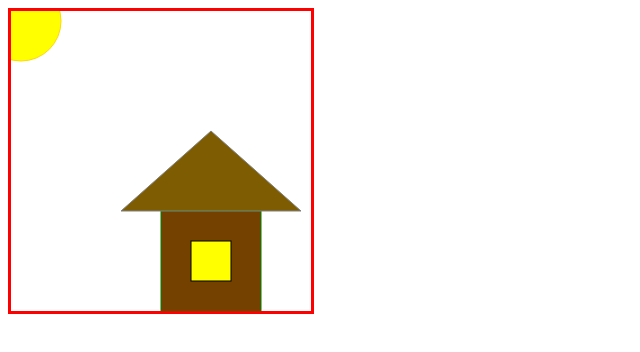
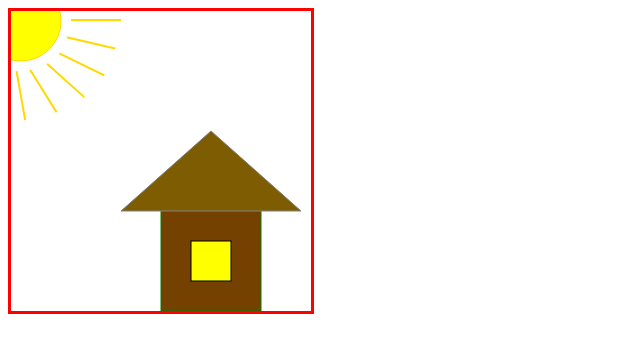
Before and after one commit to Dauhaliavets/IT-academy, a plain HTML site: page svg/index.html in a window 1280 px wide. Shown: the whole page, without its empty margins (0-640 px from the left). Drawn offline with Linux system fonts and the light colour scheme.

Commit message:
add LINE

```diff
--- a/svg/css/style.css
+++ b/svg/css/style.css
@@ -3,3 +3,6 @@ svg {
   width: 300px;
   border: 3px solid red;
 }
+svg circle:hover{
+  fill: rgb(104, 255, 45);
+}
--- a/svg/index.html
+++ b/svg/index.html
@@ -8,8 +8,8 @@
   </head>
   <body>
     <svg>
-      <symbol id="LIBE">
-        <line x1="0" y1="0" x2="50" y2="0" stroke="#ffd900" stroke-width="2" />
+      <symbol id="LINE">
+        <line x1="0" y1="0" x2="50" y2="0" stroke="#ffd900" stroke-width="4" />
       </symbol>
       <rect
         x="150"
@@ -30,17 +30,12 @@
         style="stroke:black; fill:yellow"
       />
       <circle cx="10" cy="10" r="40" style="stroke:#ffd900; fill:yellow" />
-      <use xlink:href="#LINE" x="60" y="10" />
-      <!-- <line
-        x1="58"
-        y1="25"
-        x2="100"
-        y2="35"
-        stroke="#ffd900"
-        stroke-width="2"
-      />
-      <line x1="56" y1="40" x2="95" y2="55" stroke="#ffd900" stroke-width="2" />
-      <line x1="46" y1="52" x2="90" y2="75" stroke="#ffd900" stroke-width="2" /> -->
+      <use xlink:href="#LINE" x="60" y="8" />
+      <use xlink:href="#LINE" x="60" y="12" transform="rotate(13)"/>
+      <use xlink:href="#LINE" x="62" y="16" transform="rotate(26)"/>
+      <use xlink:href="#LINE" x="62" y="14" transform="rotate(42)"/>
+      <use xlink:href="#LINE" x="60" y="14" transform="rotate(58)"/>
+      <use xlink:href="#LINE" x="60" y="4" transform="rotate(80)"/>
     </svg>
   </body>
 </html>
```
